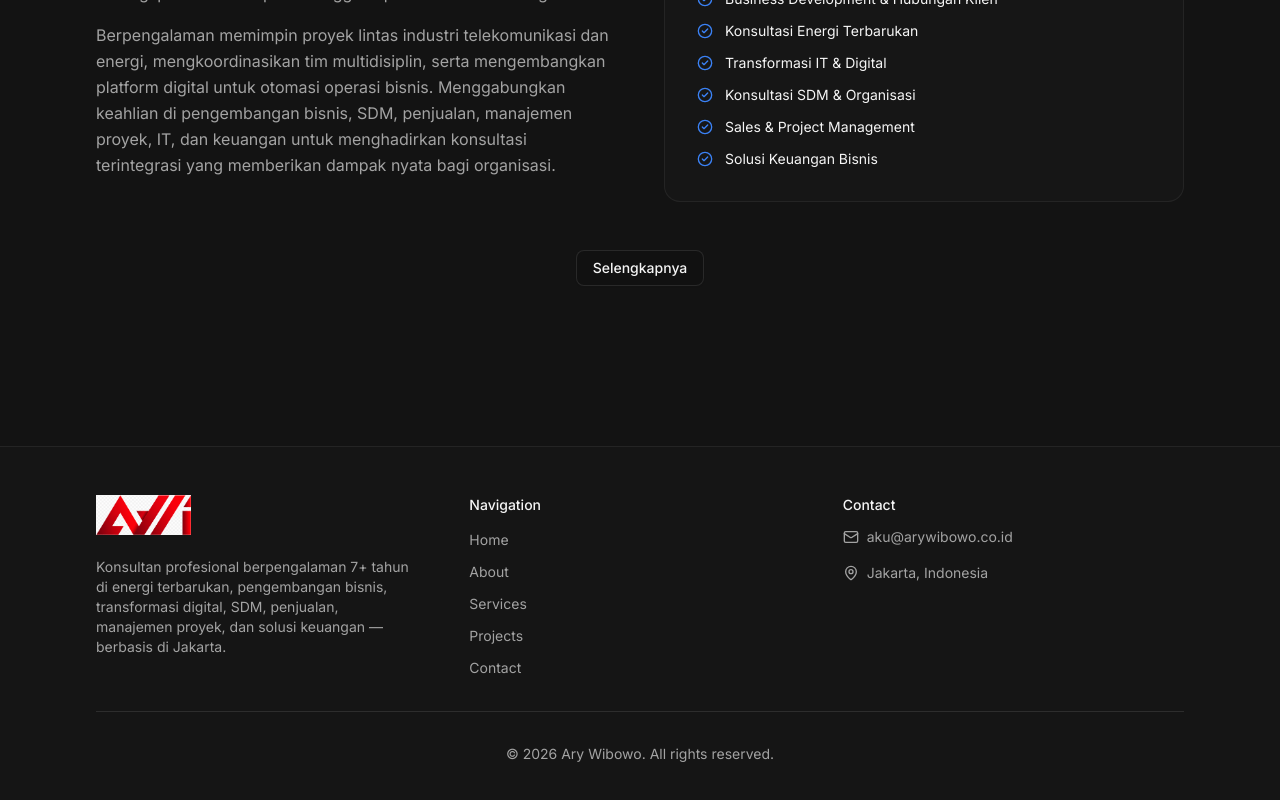
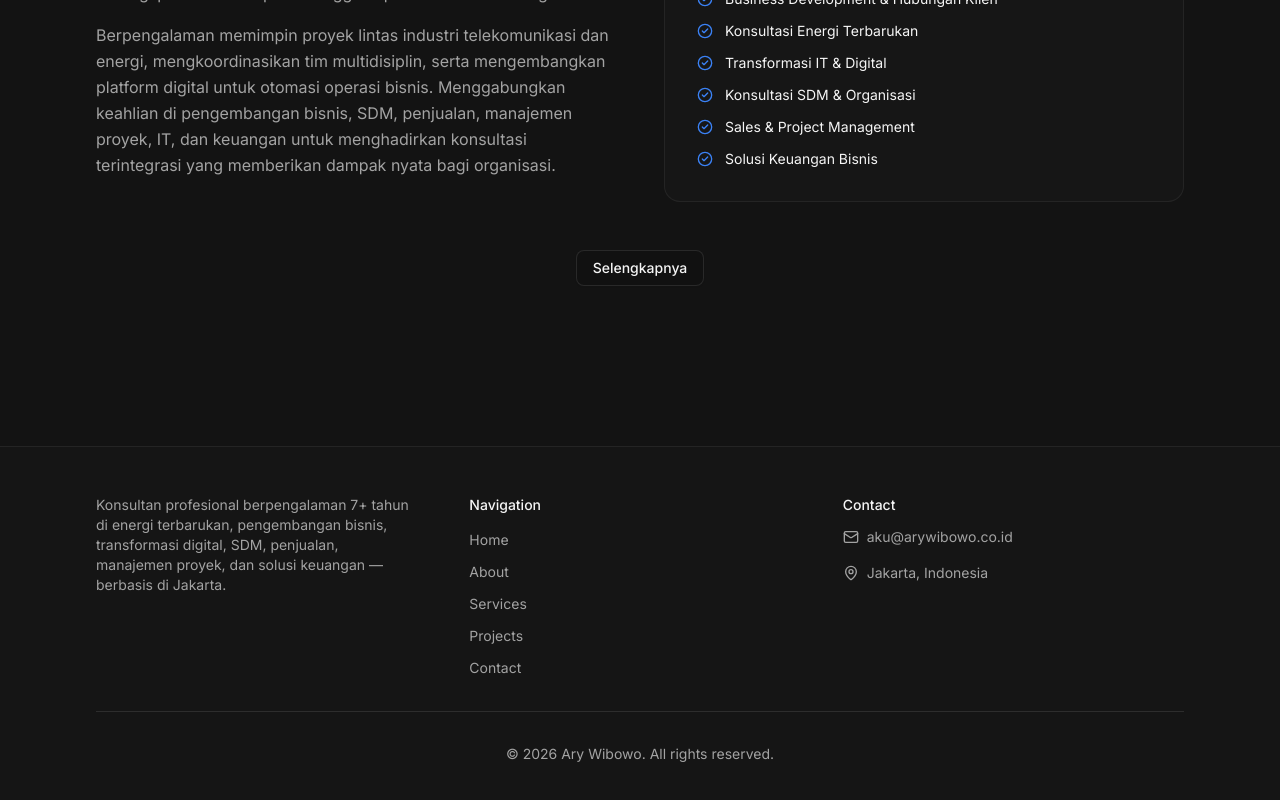
Before and after one commit to ImHeroesKiller/arywibowo-portfolio, a Next.js app: page / in a window 1280 px wide. Shown: the part 1969-2769 px from the top of the page. Built offline with nearby package versions, Linux system fonts and the light colour scheme.

Commit message:
fix: remove logo from footer

```diff
--- a/components/footer.tsx
+++ b/components/footer.tsx
@@ -1,7 +1,6 @@
 import Link from "next/link";
 import { Mail, MapPin } from "lucide-react";
 
-import Logo from "@/components/Logo";
 import { Separator } from "@/components/ui/separator";
 import { navLinks, siteConfig } from "@/lib/constants";
 
@@ -13,8 +12,7 @@ export function Footer() {
       <div className="mx-auto max-w-6xl px-4 py-12 sm:px-6 lg:px-8">
         <div className="grid gap-8 sm:grid-cols-2 lg:grid-cols-3">
           <div>
-            <Logo imageClassName="h-9 sm:h-10" />
-            <p className="mt-4 max-w-xs text-sm text-muted-foreground">
+            <p className="max-w-xs text-sm text-muted-foreground">
               {siteConfig.description}
             </p>
           </div>
```
